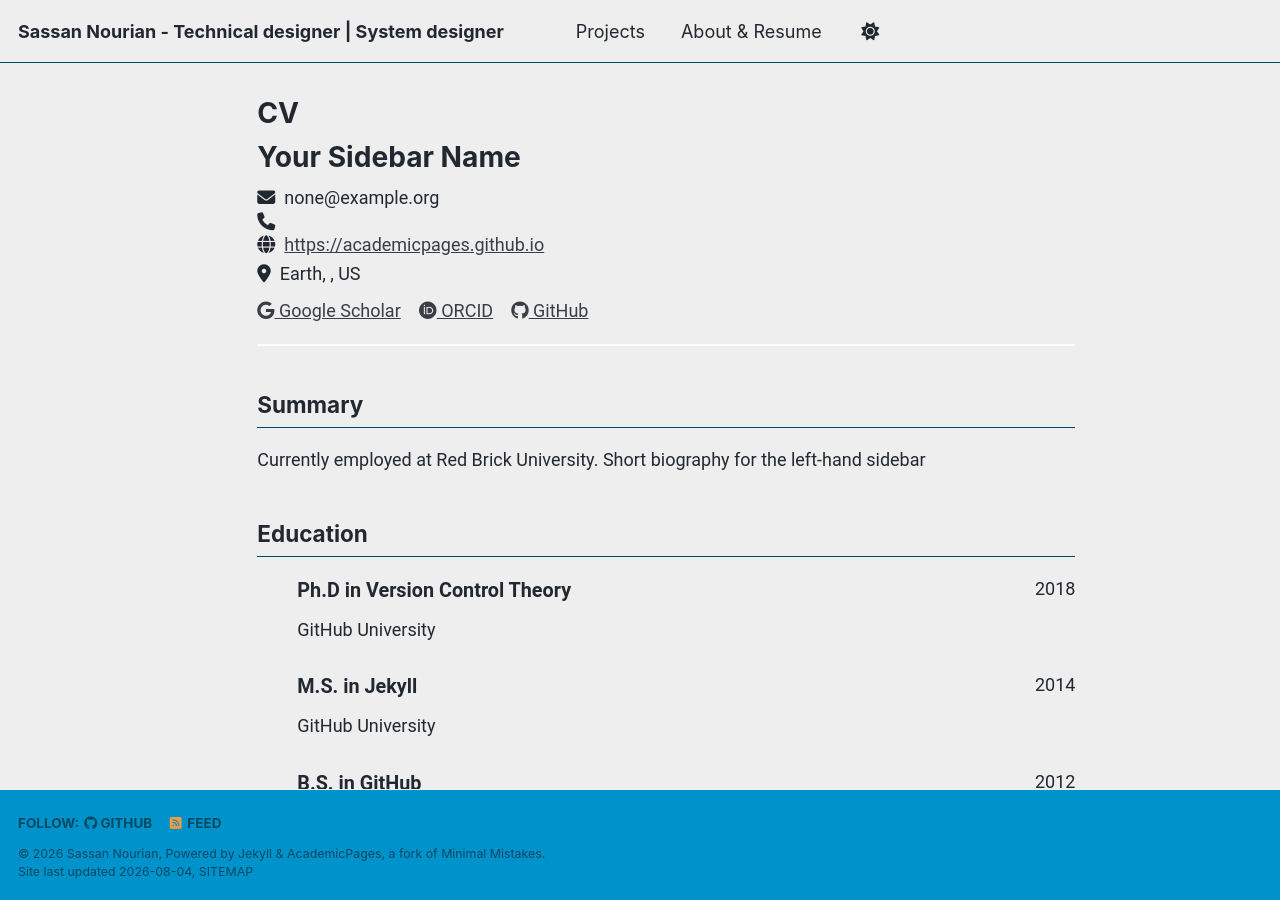
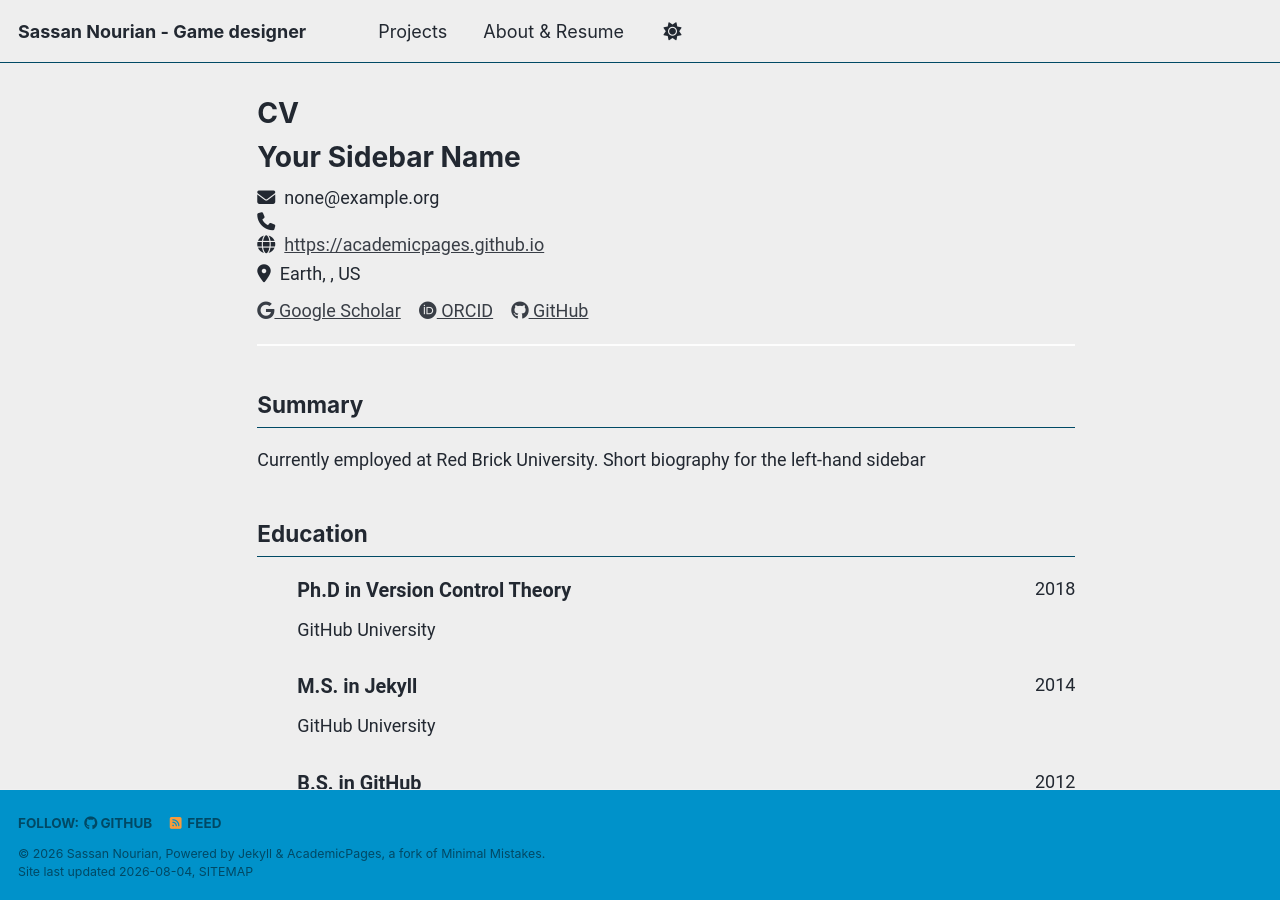
Before and after one commit to SassanTheDev/SassanTheDev.github.io, a Jekyll site: the page built from _pages/cv-json.md, in a window 1280 px wide and 900 px high. Built offline with Jekyll 4.4.1, drawn with Linux system fonts in a browser that asks for light colours; a style sheet for code colours, icons or effects is not loaded.

Commit message:
Update title and bio for Sassan Nourian

```diff
--- a/_config.yml
+++ b/_config.yml
@@ -9,7 +9,7 @@
 # Basic Site Settings
 locale                   : "en-US"
 site_theme               : "air" # The available themes options are "default", "air", "sunrise", "mint", "dirt" and "contrast"
-title                    : "Sassan Nourian - Technical designer | System designer"
+title                    : "Sassan Nourian - Game designer"
 title_separator          : "-"
 name                     : &name "Sassan Nourian"
 description              : &description "Sassan Nourian's portfolio (Game designer)"   # Update this with a general description of your site, this is the default if not overridden by a page
@@ -26,7 +26,7 @@
   avatar           : "profile.png"
   name             : "Sassan Nourian"
   pronouns         : "he/him"
-  bio              : "Game designer"
+  bio              : "Technical designer | System designer"
   location         : #"Earth"
   employer         : #"Red Brick University"
   uri              : # URL
```
